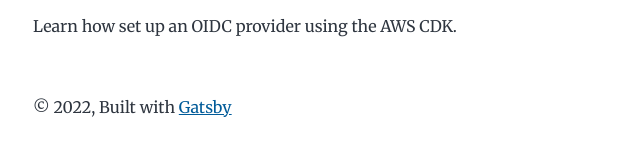
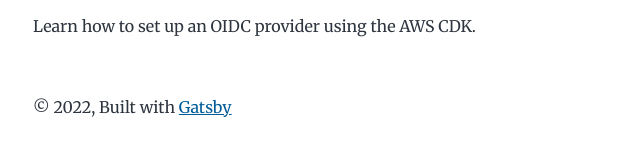
Before and after one commit to theo-r/theorutter.com, a Gatsby site in the folder web/: page / in a window 1280 px wide. Shown: the part 368-524 px from the top of the page, 291-931 px from the left. Built offline with nearby package versions, Linux system fonts and the light colour scheme; Gatsby itself is replaced by a stand-in of ours.

Commit message:
Fix description typo

```diff
--- a/web/content/blog/secretless-deployments/index.md
+++ b/web/content/blog/secretless-deployments/index.md
@@ -1,7 +1,7 @@
 ---
 title: Secretless Deployments to AWS using Github Actions and AWS CDK
 date: "2022-03-01T22:12:03.284Z"
-description: "Learn how set up an OIDC provider using the AWS CDK."
+description: "Learn how to set up an OIDC provider using the AWS CDK."
 ---
 
 A couple of weeks ago I read a fantastic blog post called [Stop using static cloud credentials in GitHub Actions](https://www.leebriggs.co.uk/blog/2022/01/23/gha-cloud-credentials.html). The post talks about a common headache when deploying to public cloud providers
```
